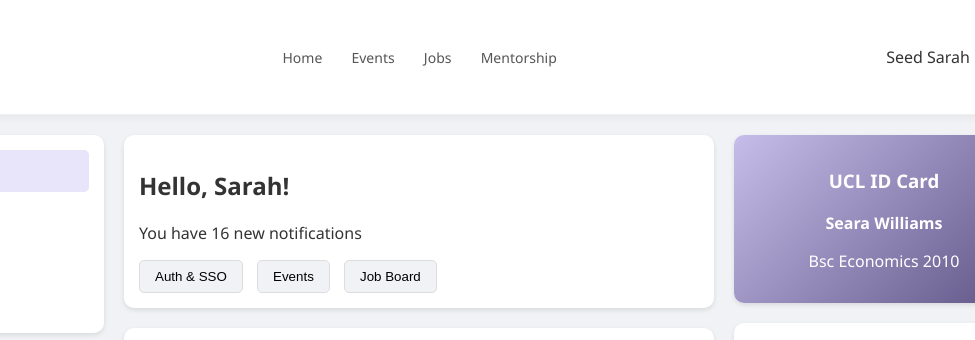
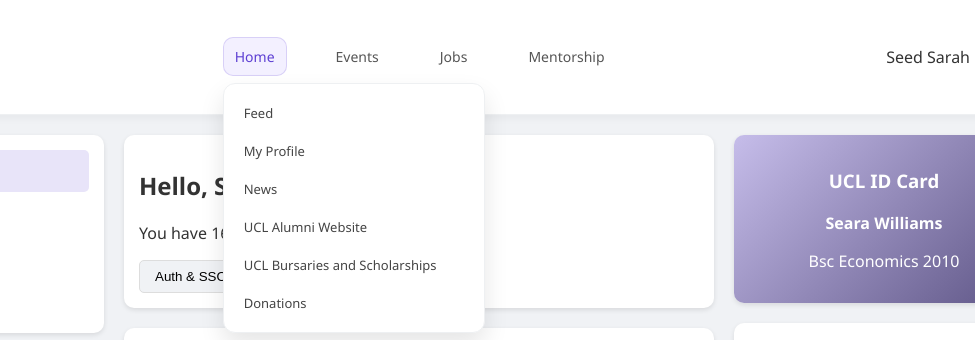
Before and after one commit to RoadToKnowledge/projsingle, a plain HTML site: page index.html in a window 1280 px wide. Both pictures are taken after a click on the link "Home". Shown: the top 340 px of the page, 196-1171 px from the left. Drawn offline with Linux system fonts and the light colour scheme; grey boxes are pictures that could not be loaded.

Commit message:
Add files via upload

```diff
--- a/index.html
+++ b/index.html
@@ -14,12 +14,51 @@
         <div class="logo-text">
             <img src="https://cdn.ucl.ac.uk/logos/ucl/ucl-logo--primary.svg" alt="" srcset="">
         </div>
-        <nav class="nav-links">
-            <a href="#">Home</a>
-            <a href="#">Events</a>
-            <a href="#">Jobs</a>
-            <a href="#">Mentorship</a>
-        </nav>
+        <nav class="nav">
+    <ul class="nav-links">
+      <li class="has-submenu">
+        <a href="#" class="nav-item active">Home</a>
+        <ul class="submenu">
+          <li><a href="#">Feed</a></li>
+          <li><a href="#">My Profile</a></li>
+          <li><a href="#">News</a></li>
+          <li><a href="#">UCL Alumni Website</a></li>
+          <li><a href="#">UCL Bursaries and Scholarships</a></li>
+          <li><a href="#">Donations</a></li>
+        </ul>
+      </li>
+
+      <li class="has-submenu">
+        <a href="#" class="nav-item">Events</a>
+        <ul class="submenu">
+          <li><a href="#">Events</a></li>
+          <li><a href="#">My Calendar</a></li>
+          <li><a href="#">Past Events</a></li>
+          <li><a href="#">Alumni Events Committee</a></li>
+        </ul>
+      </li>
+
+      <li class="has-submenu">
+        <a href="#" class="nav-item">Jobs</a>
+        <ul class="submenu">
+          <li><a href="#">Job Board</a></li>
+          <li><a href="#">Career Opportunities</a></li>
+          <li><a href="#">Recruiter Access</a></li>
+          <li><a href="#">Candidate User Guide</a></li>
+        </ul>
+      </li>
+
+      <li class="has-submenu">
+        <a href="#" class="nav-item">Mentorship</a>
+        <ul class="submenu">
+          <li><a href="#">Find Mentors</a></li>
+          <li><a href="#">Become a Mentor</a></li>
+          <li><a href="#">My Mentorship</a></li>
+          <li><a href="#">Mentorship FAQs</a></li>
+        </ul>
+      </li>
+    </ul>
+  </nav>
         <div class="user-profile">
             <span>Seed Sarah</span>
             <img src="https://picsum.photos/id/64/100/100" alt="Sarah">
@@ -133,6 +172,50 @@
         <img class="made-company-logo" src="./WhatsApp Image 2026-02-15 at 21.05.02.jpeg" alt="" srcset="">
         <p class="brand-text">MADE BY YAVA</p>
     </div>
+    <script>
+  // 1) Active state on click (main nav + submenu)
+  const mainNavLinks = document.querySelectorAll('.nav-links .nav-item');
+  const allNavLinks = document.querySelectorAll('.nav-links a');
+
+  function setActive(mainLink) {
+    mainNavLinks.forEach(a => a.classList.remove('active'));
+    if (mainLink) mainLink.classList.add('active');
+  }
+
+  // Main nav click -> active
+  mainNavLinks.forEach(link => {
+    link.addEventListener('click', (e) => {
+      // If href="#" keep preventDefault. If you use real pages, remove next line.
+      e.preventDefault();
+      setActive(link);
+    });
+  });
+
+  // Submenu click -> parent main nav active
+  document.querySelectorAll('.nav-links .has-submenu .submenu a').forEach(subLink => {
+    subLink.addEventListener('click', (e) => {
+      // If href="#" keep preventDefault. If you use real pages, remove next line.
+      e.preventDefault();
+      const parentMain = subLink.closest('.has-submenu')?.querySelector('.nav-item');
+      setActive(parentMain);
+    });
+  });
+
+  // 2) Optional: close dropdown when clicking outside
+  document.addEventListener('click', (e) => {
+    const clickedInsideNav = e.target.closest('.nav-links');
+    if (!clickedInsideNav) {
+      document.querySelectorAll('.has-submenu').forEach(li => li.classList.remove('open'));
+    }
+  });
+
+  // 3) Optional: prevent submenu clicks from bubbling to document close handler
+  document.querySelectorAll('.submenu').forEach(menu => {
+    menu.addEventListener('click', (e) => e.stopPropagation());
+  });
+</script>
+
+
 </body>
 
 </html>
--- a/style.css
+++ b/style.css
@@ -261,3 +261,114 @@ body {
 .post-img {
     height: auto;
 }
+
+/* ✅ NAV ONLY (add these CSS changes; keep your existing .navbar, .logo-text, .user-profile styles) */
+
+/* Replace your old .nav-links a... rules with these new rules */
+.nav { display: flex; align-items: center; }
+
+/* UL layout */
+.nav-links{
+  list-style: none;
+  display: flex;
+  align-items: center;
+  gap: 12px;
+  margin: 0;
+  padding: 0;
+}
+
+/* each nav item container */
+.nav-links > li{
+  position: relative;
+}
+
+/* main top nav link */
+.nav-item{
+  display: inline-flex;
+  align-items: center;
+  padding: 10px 12px;
+  border-radius: 10px;
+  color: #555;
+  text-decoration: none;
+  font-weight: 600;
+  font-size: 14px;
+  transition: 0.2s;
+}
+
+/* hover highlight */
+.has-submenu:hover > .nav-item,
+.has-submenu:focus-within > .nav-item{
+  color: #5d3fd3;
+  background: #f3f0ff;
+}
+
+/* active nav (you can set active by adding class="nav-item active") */
+.nav-item.active{
+  color: #5d3fd3;
+  background: #e8e4f9;
+  box-shadow: inset 0 0 0 1px rgba(93,63,211,0.18);
+}
+
+/* submenu dropdown */
+.submenu{
+  list-style: none;
+  margin: 0;
+  padding: 10px;
+  min-width: 240px;
+
+  position: absolute;
+  top: 46px;
+  left: 0;
+
+  background: #ffffff;
+  border: 1px solid #eef0f2;
+  border-radius: 12px;
+  box-shadow: 0 12px 25px rgba(0,0,0,0.10);
+
+  opacity: 0;
+  visibility: hidden;
+  transform: translateY(6px);
+  transition: 0.18s ease;
+  z-index: 2000;
+}
+
+/* show submenu on hover */
+.has-submenu:hover > .submenu,
+.has-submenu:focus-within > .submenu{
+  opacity: 1;
+  visibility: visible;
+  transform: translateY(0);
+}
+
+/* submenu links */
+.submenu a{
+  display: block;
+  padding: 10px 10px;
+  border-radius: 10px;
+  color: #444;
+  text-decoration: none;
+  font-size: 13px;
+  font-weight: 500;
+  transition: 0.2s;
+}
+
+.submenu a:hover{
+  background: #f3f0ff;
+  color: #5d3fd3;
+}
+
+/* Mobile: keep layout clean (dropdown on hover doesn't work well on mobile) */
+@media (max-width: 768px){
+  .nav-links{ flex-wrap: wrap; justify-content: center; }
+  .submenu{
+    position: static;
+    min-width: unset;
+    box-shadow: none;
+    transform: none;
+    opacity: 1;
+    visibility: visible;
+    display: none; /* hide submenu by default on mobile */
+    margin-top: 8px;
+  }
+  .has-submenu.open > .submenu{ display: block; } /* optional if you add JS later */
+}
```
